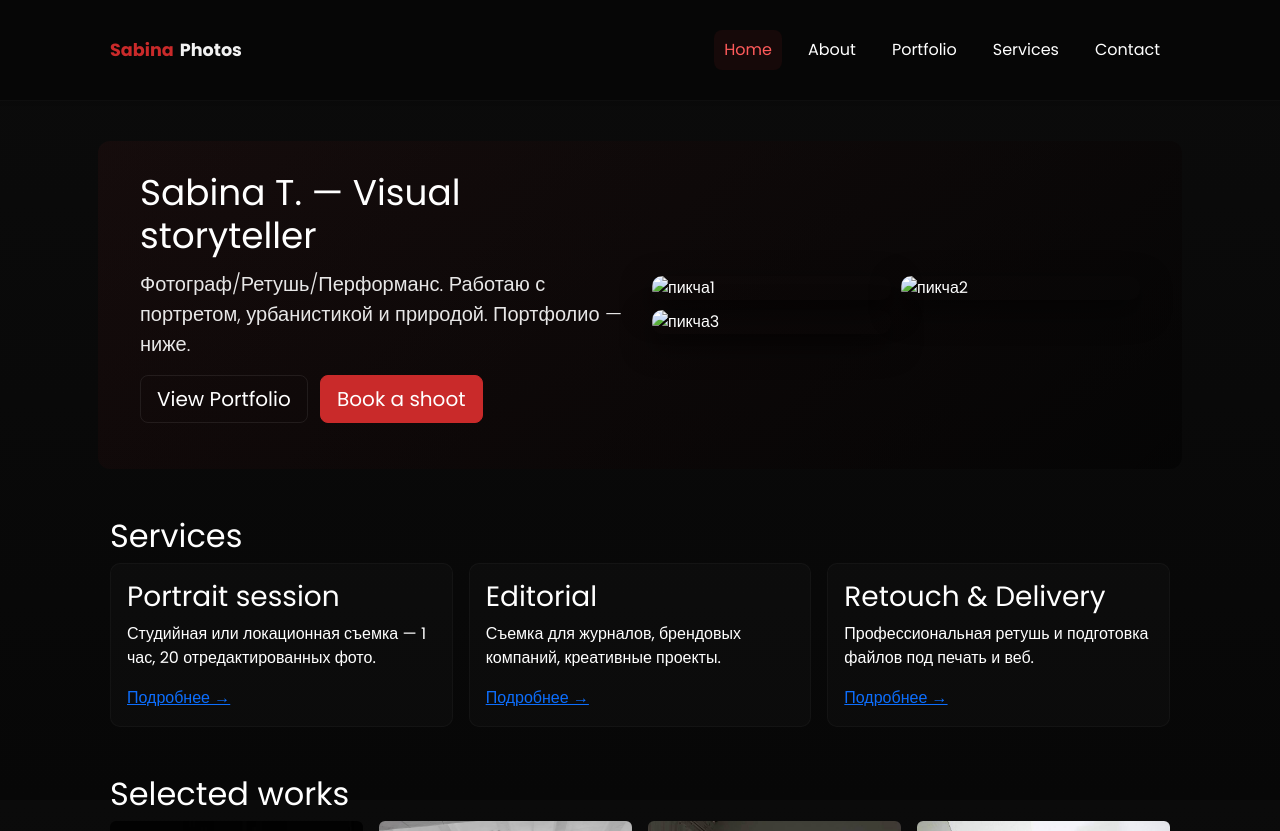
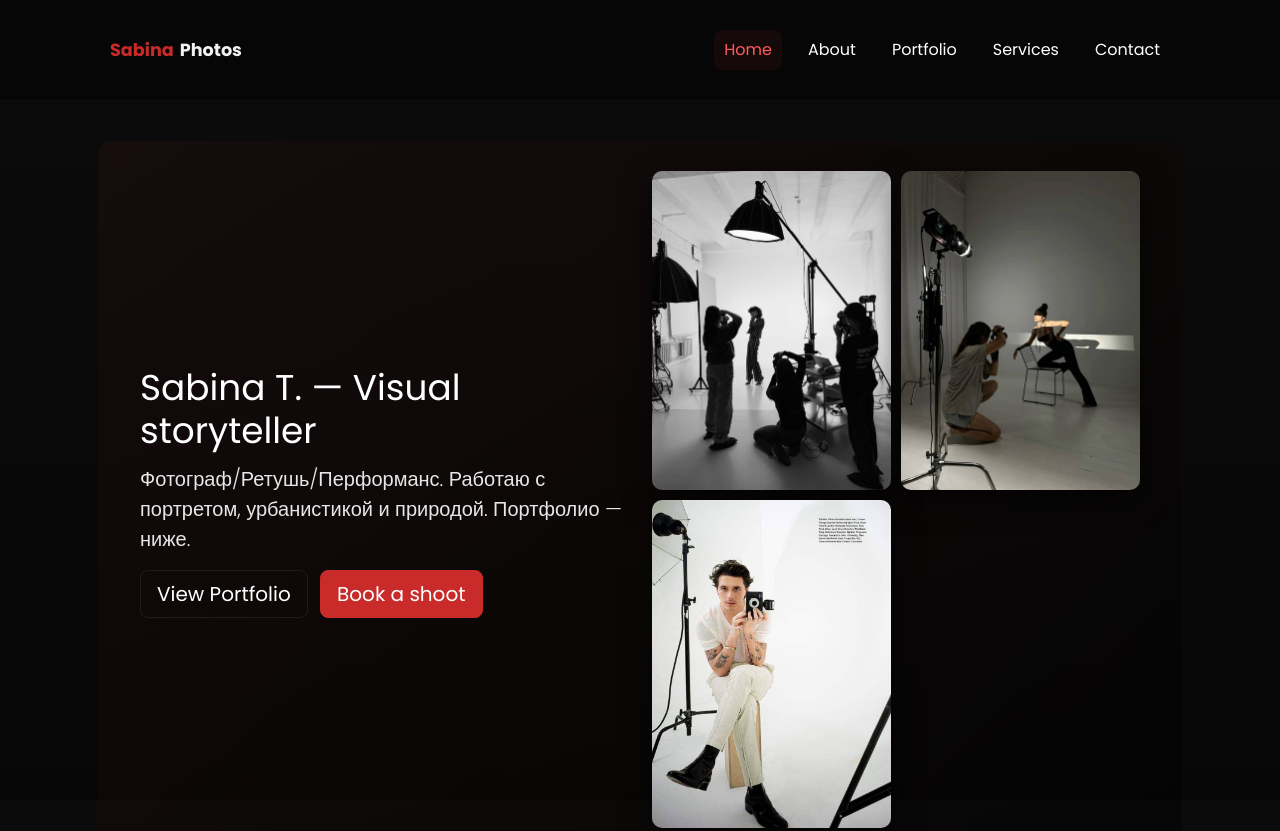
Before and after one commit to ssshhhinnn/portfolio7, a plain HTML site: page index.html in a window 1280 px wide. Shown: the top 831 px of the page. Drawn offline with nearby package versions, Linux system fonts and the light colour scheme; files that its build step writes are made by us from their sources; files whose address does not match are found by name.

Commit message:
Update index.html

```diff
--- a/index.html
+++ b/index.html
@@ -47,9 +47,9 @@
       </div>
       <div class="col-lg-6 hero-images">
         <div class="hero-grid">
-          <img loading="lazy" src="images/пикча1.jpg" alt="пикча1" class="img-fluid">
-          <img loading="lazy" src="images/пикча2.jpg" alt="пикча2" class="img-fluid">
-          <img loading="lazy" src="images/пикча3.jpg" alt="пикча3" class="img-fluid">
+          <img loading="lazy" src="пикча1.jpeg" alt="пикча1" class="img-fluid">
+          <img loading="lazy" src="пикча2.jpeg" alt="пикча2" class="img-fluid">
+          <img loading="lazy" src="пикча3.jpeg" alt="пикча3" class="img-fluid">
         </div>
       </div>
     </section>
```
